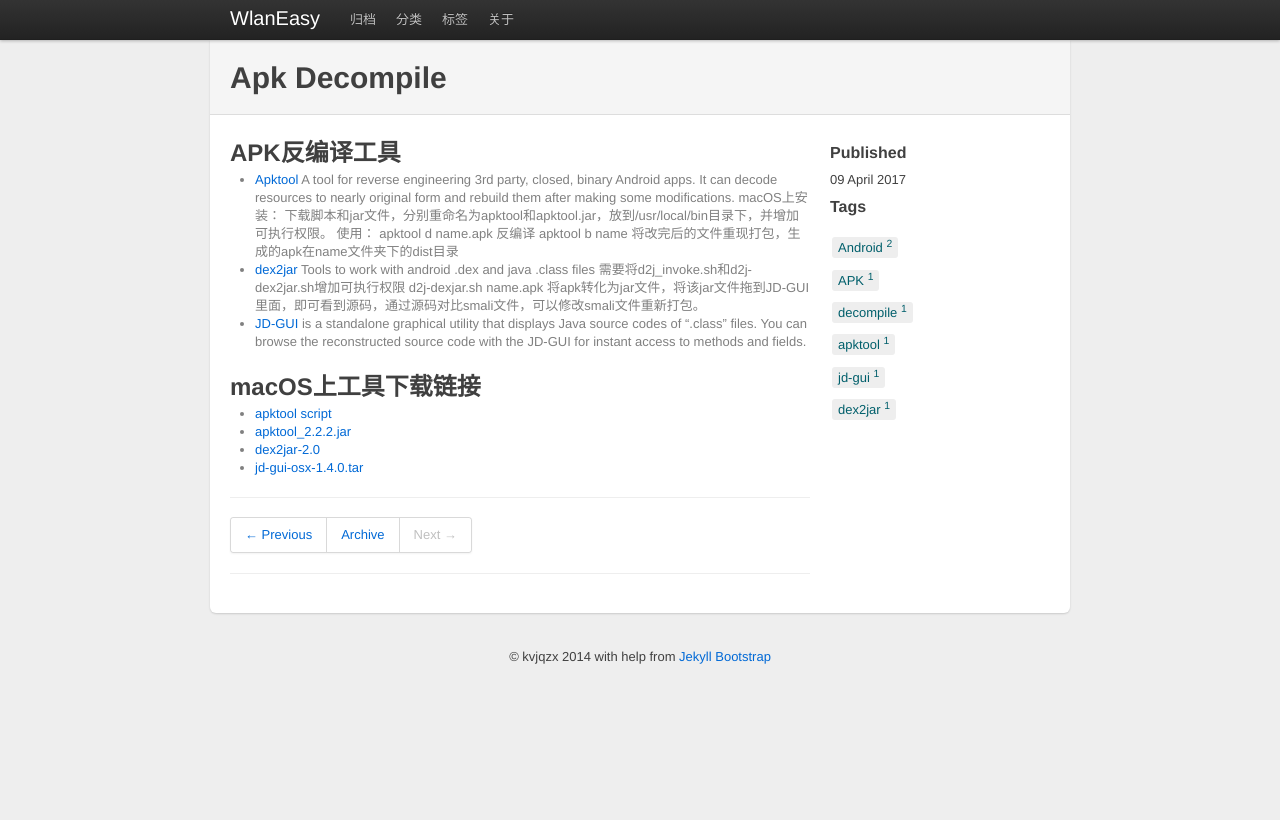
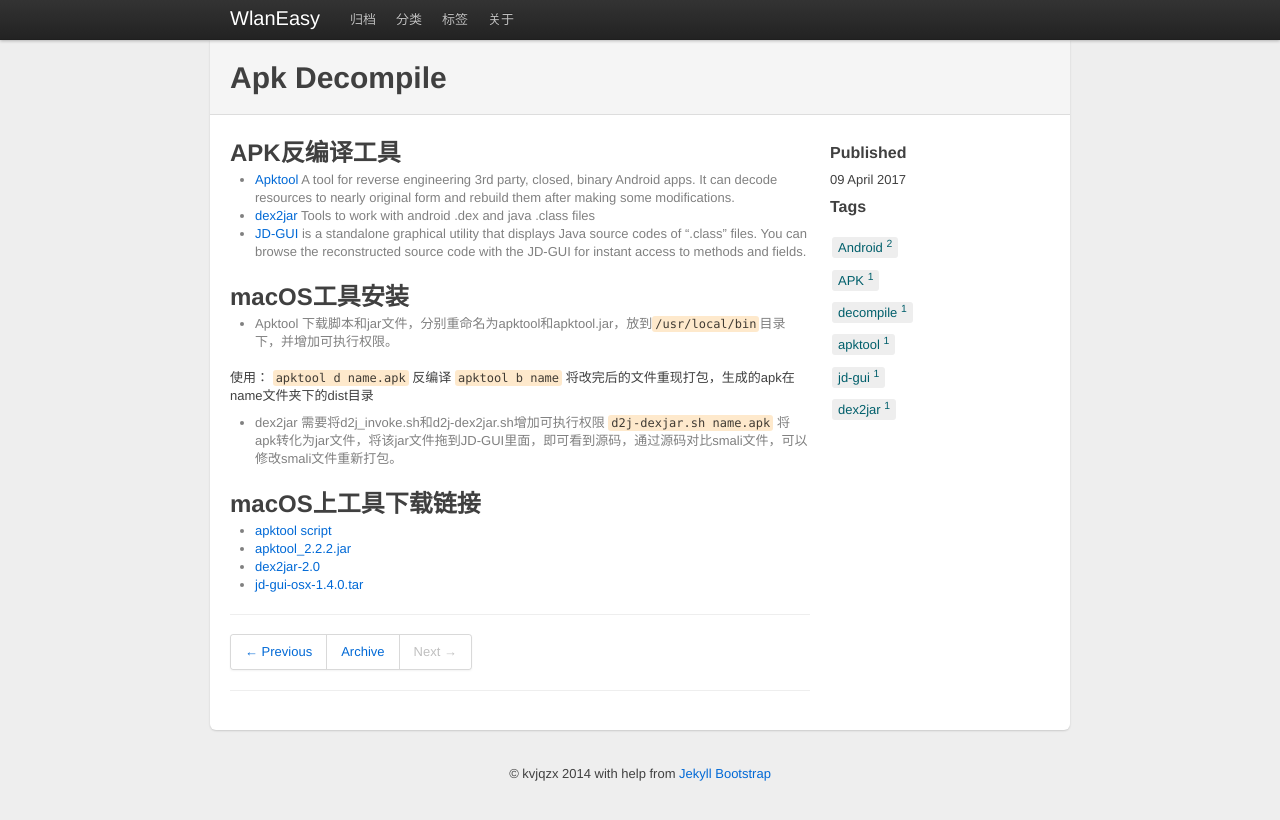
Before and after one commit to kvjqzx/kvjqzx.github.io, a Jekyll site: the page built from _posts/2017-04-09-APK-Decompile.md, in a window 1280 px wide. Shown: the top 820 px of the page. Built offline with Jekyll 4.4.1, drawn with Linux system fonts in a browser that asks for light colours.

Commit message:
Update 2017-04-09-APK-Decompile.md

```diff
--- a/_posts/2017-04-09-APK-Decompile.md
+++ b/_posts/2017-04-09-APK-Decompile.md
@@ -8,15 +8,20 @@ tags : [Android, APK, decompile, apktool, jd-gui, dex2jar]
 APK反编译工具
 -----
 * [Apktool](https://ibotpeaches.github.io/Apktool/) A tool for reverse engineering 3rd party, closed, binary Android apps. It can decode resources to nearly original form and rebuild them after making some modifications.
-macOS上安装：
-下载脚本和jar文件，分别重命名为apktool和apktool.jar，放到/usr/local/bin目录下，并增加可执行权限。
+* [dex2jar](https://github.com/pxb1988/dex2jar) Tools to work with android .dex and java .class files
+* [JD-GUI](http://jd.benow.ca) is a standalone graphical utility that displays Java source codes of “.class” files. You can browse the reconstructed source code with the JD-GUI for instant access to methods and fields.
+
+macOS工具安装
+-----
+* Apktool
+下载脚本和jar文件，分别重命名为apktool和apktool.jar，放到`/usr/local/bin`目录下，并增加可执行权限。
+
 使用：
-apktool d name.apk  反编译
-apktool b name 将改完后的文件重现打包，生成的apk在name文件夹下的dist目录
-* [dex2jar](https://github.com/pxb1988/dex2jar) Tools to work with android .dex and java .class files
+`apktool d name.apk`  反编译
+`apktool b name` 将改完后的文件重现打包，生成的apk在name文件夹下的dist目录
+* dex2jar
 需要将d2j_invoke.sh和d2j-dex2jar.sh增加可执行权限
-d2j-dexjar.sh name.apk  将apk转化为jar文件，将该jar文件拖到JD-GUI里面，即可看到源码，通过源码对比smali文件，可以修改smali文件重新打包。
-* [JD-GUI](http://jd.benow.ca) is a standalone graphical utility that displays Java source codes of “.class” files. You can browse the reconstructed source code with the JD-GUI for instant access to methods and fields.
+`d2j-dexjar.sh name.apk`  将apk转化为jar文件，将该jar文件拖到JD-GUI里面，即可看到源码，通过源码对比smali文件，可以修改smali文件重新打包。
 
 macOS上工具下载链接
 -----
```
